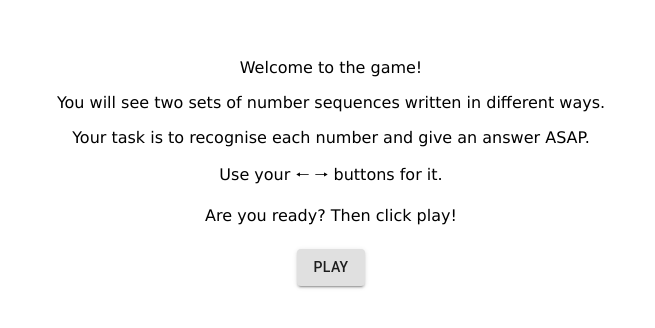
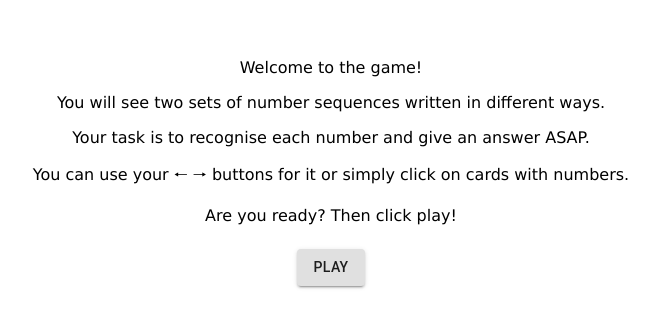
Before and after one commit to imciflam/readability-test-minigame, a React (Create React App) app: page / in a window 1280 px wide. Shown: the part 198-526 px from the top of the page, without its empty margins (309-964 px from the left). Built offline with nearby package versions, Linux system fonts and the light colour scheme.

Commit message:
+ onClick

```diff
--- a/src/components/GameTemplate/GameTemplate.js
+++ b/src/components/GameTemplate/GameTemplate.js
@@ -4,6 +4,7 @@ import Paper from "@material-ui/core/Paper";
 import Typography from "@material-ui/core/Typography";
 import Card from "@material-ui/core/Card";
 import CardContent from "@material-ui/core/CardContent";
+import CardActionArea from "@material-ui/core/CardActionArea";
 import "./GameTemplate.css";
 
 const gameDataLevels = [
@@ -103,6 +104,19 @@ const useEvent = (event, handler, passive = false) => {
 };
 
 let timeSaver = [];
+const screenSwitcher = (props, counter, setCounter) => {
+  const currentMs = new Date().getTime();
+  console.log(timeSaver);
+  console.log(props);
+  timeSaver.push(currentMs);
+  props.setResultArray(timeSaver);
+  if (counter < 9) {
+    setCounter(counter + 1); // function to change counter
+  } else {
+    props.setResultArray(timeSaver);
+    props.setScreen(`WavingGoodbye`);
+  }
+};
 
 const GameTemplate = props => {
   const classes = useStyles();
@@ -115,15 +129,8 @@ const GameTemplate = props => {
 
   useEvent("keydown", event => {
     if (event.keyCode === 37 || event.keyCode === 39) {
-      const currentMs = new Date().getTime();
-      timeSaver.push(currentMs);
-      props.setResultArray(timeSaver);
-      if (counter < 9) {
-        setCounter(counter + 1); // function to change counter
-      } else {
-        props.setResultArray(timeSaver);
-        props.setScreen(`WavingGoodbye`);
-      }
+      console.log(props);
+      screenSwitcher(props, counter, setCounter);
     }
   });
   return (
@@ -144,19 +151,27 @@ const GameTemplate = props => {
       </Paper>
       <div className="container">
         <Card className={classes.card}>
+          <CardActionArea
+            onClick={() => screenSwitcher(props, counter, setCounter)}
+          >
             <CardContent>
               <Typography variant="h3" component="h2">
                 {gameDataLevels[counter].leftAnswer}
               </Typography>
             </CardContent>
+          </CardActionArea>
         </Card>
 
         <Card className={classes.card}>
+          <CardActionArea
+            onClick={() => screenSwitcher(props, counter, setCounter)}
+          >
             <CardContent>
               <Typography variant="h3" component="h2">
                 {gameDataLevels[counter].rightAnswer}
               </Typography>
             </CardContent>
+          </CardActionArea>
         </Card>
       </div>
     </div>
--- a/src/components/WelcomeTemplate/WelcomeTemplate.js
+++ b/src/components/WelcomeTemplate/WelcomeTemplate.js
@@ -25,7 +25,10 @@ const WelcomeTemplate = props => {
 
       <p>Your task is to recognise each number and give an answer ASAP.</p>
 
-      <p>Use your 🠐 🠒 buttons for it.</p>
+      <p>
+        You can use your 🠐 🠒 buttons for it or simply click on cards with
+        numbers.
+      </p>
 
       <p>Are you ready? Then click play!</p>
 
```
Lines whose indentation alone changed are shown as unchanged.
